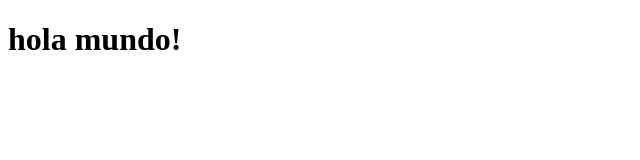
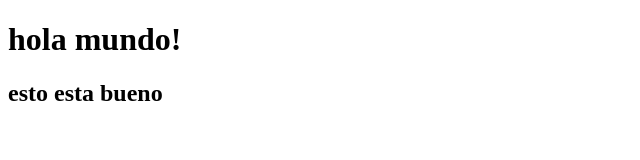
Before and after one commit to BraulioIniguez/proyecto-porfolio-BraulioI-iguez, a plain HTML site: page index.html in a window 1280 px wide. Shown: the whole page, without its empty margins (0-640 px from the left). Drawn offline with Linux system fonts and the light colour scheme.

Commit message:
conforme con la segunda modificacion

```diff
--- a/index.html
+++ b/index.html
@@ -8,6 +8,6 @@
 </head>
 <body>
     <h1>hola mundo!</h1>
-
+    <h2>esto esta bueno</h2>
 </body>
 </html>
```
